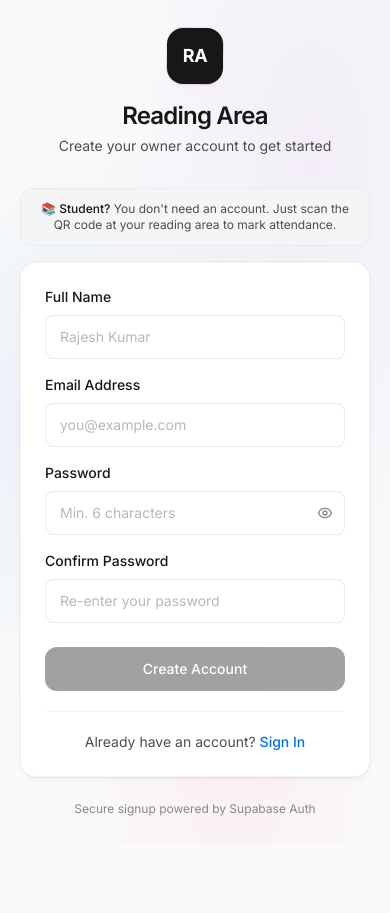
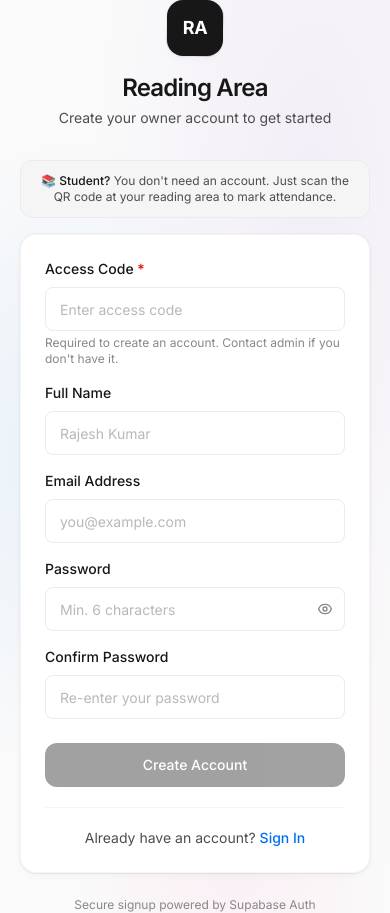
Before and after one commit to Yoboii5656/reading-area, a React (Vite) app: page /signup in a window 390 px wide. Before the commit the page ends 844 px from the top, so only its background shows below. Built offline with nearby package versions, Linux system fonts and the light colour scheme; no server answers.

Commit message:
fix: increase top padding on mobile for better content positioning

```diff
--- a/src/components/Layout.jsx
+++ b/src/components/Layout.jsx
@@ -13,7 +13,7 @@ export default function Layout() {
   return (
     <div className="min-h-screen bg-canvas-soft">
       {/* Main content area with bottom padding for nav */}
-      <main className="w-full max-w-[480px] mx-auto px-5 pt-6 pb-24">
+      <main className="w-full max-w-[480px] mx-auto px-5 pt-12 sm:pt-6 pb-24">
         <Outlet />
       </main>
 
--- a/src/contexts/AuthContext.jsx
+++ b/src/contexts/AuthContext.jsx
@@ -85,16 +85,12 @@ export function AuthProvider({ children }) {
         data: {
           full_name: name,
         },
+        emailRedirectTo: undefined,
       },
     })
 
     if (error) {
       return { error, needsConfirmation: false }
-    }
-
-    // If email confirmation is enabled, user won't have a session yet
-    if (data?.user && !data.session) {
-      return { error: null, needsConfirmation: true }
     }
 
     return { data, error: null, needsConfirmation: false }
--- a/src/pages/Signup.jsx
+++ b/src/pages/Signup.jsx
@@ -7,16 +7,22 @@ export default function Signup() {
   const [email, setEmail] = useState('')
   const [password, setPassword] = useState('')
   const [confirmPassword, setConfirmPassword] = useState('')
+  const [superPassword, setSuperPassword] = useState('')
   const [showPassword, setShowPassword] = useState(false)
   const [loading, setLoading] = useState(false)
   const [error, setError] = useState('')
-  const [success, setSuccess] = useState(false)
   const { signUp } = useAuth()
   const navigate = useNavigate()
 
   async function handleSignup(e) {
     e.preventDefault()
     setError('')
+
+    // Check super password first
+    if (superPassword !== import.meta.env.VITE_SIGNUP_SECRET) {
+      setError('Invalid access code. Only authorized users can create accounts.')
+      return
+    }
 
     if (password !== confirmPassword) {
       setError('Passwords do not match')
@@ -30,43 +36,14 @@ export default function Signup() {
 
     setLoading(true)
 
-    const { error, needsConfirmation } = await signUp(email, password, name)
+    const { error } = await signUp(email, password, name)
 
     if (error) {
       setError(error.message)
-    } else if (needsConfirmation) {
-      setSuccess(true)
     } else {
       navigate('/')
     }
     setLoading(false)
-  }
-
-  if (success) {
-    return (
-      <div className="min-h-screen flex items-center justify-center px-5 bg-gradient-mesh">
-        <div className="w-full max-w-sm animate-slide-up">
-          <div className="bg-canvas rounded-2xl p-6 shadow-card border border-hairline/50 text-center">
-            <div className="w-14 h-14 mx-auto mb-4 bg-success/10 rounded-full flex items-center justify-center">
-              <svg className="w-7 h-7 text-success" fill="none" stroke="currentColor" viewBox="0 0 24 24">
-                <path strokeLinecap="round" strokeLinejoin="round" strokeWidth={2} d="M5 13l4 4L19 7" />
-              </svg>
-            </div>
-            <h2 className="text-xl font-semibold text-ink mb-2">Check your email</h2>
-            <p className="text-sm text-body mb-4">
-              We've sent a confirmation link to <span className="font-medium text-ink">{email}</span>.
-              Click the link to activate your account.
-            </p>
-            <Link
-              to="/login"
-              className="inline-block w-full h-11 leading-[2.75rem] bg-primary text-on-primary text-sm font-medium rounded-xl hover:bg-ink/90 transition-all text-center"
-            >
-              Back to Login
-            </Link>
-          </div>
-        </div>
-      </div>
-    )
   }
 
   return (
@@ -94,6 +71,23 @@ export default function Signup() {
         {/* Signup Card */}
         <div className="bg-canvas rounded-2xl p-6 shadow-card border border-hairline/50">
           <form onSubmit={handleSignup}>
+            <div className="mb-4">
+              <label htmlFor="superPassword" className="block text-sm font-medium text-ink mb-2">
+                Access Code <span className="text-error">*</span>
+              </label>
+              <input
+                id="superPassword"
+                type="password"
+                value={superPassword}
+                onChange={(e) => setSuperPassword(e.target.value)}
+                placeholder="Enter access code"
+                className="w-full h-11 px-3.5 border border-hairline rounded-lg text-sm bg-canvas text-ink placeholder:text-mute/60 focus:outline-none focus:ring-2 focus:ring-link/20 focus:border-link transition-all"
+                required
+                autoComplete="off"
+              />
+              <p className="text-xs text-mute mt-1">Required to create an account. Contact admin if you don't have it.</p>
+            </div>
+
             <div className="mb-4">
               <label htmlFor="name" className="block text-sm font-medium text-ink mb-2">
                 Full Name
@@ -188,7 +182,7 @@ export default function Signup() {
 
             <button
               type="submit"
-              disabled={loading || !name || !email || password.length < 6 || !confirmPassword}
+              disabled={loading || !name || !email || password.length < 6 || !confirmPassword || !superPassword}
               className="w-full h-11 mt-2 bg-primary text-on-primary text-sm font-medium rounded-xl hover:bg-ink/90 transition-all disabled:opacity-40 disabled:cursor-not-allowed active:scale-[0.98]"
             >
               {loading ? (
```
Also changed, not shown: 1 other file (tests, documents, lock files or other folders).
